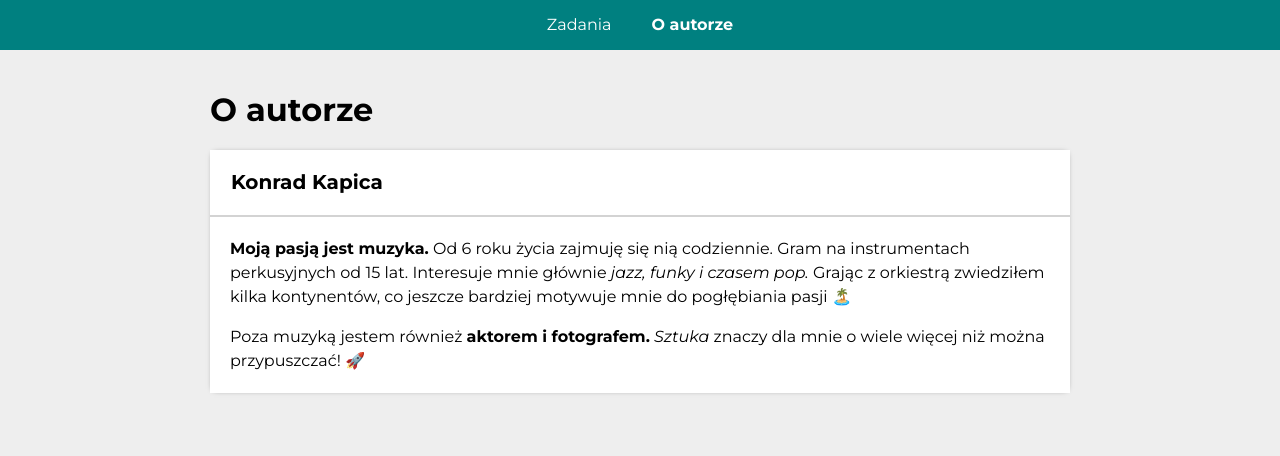
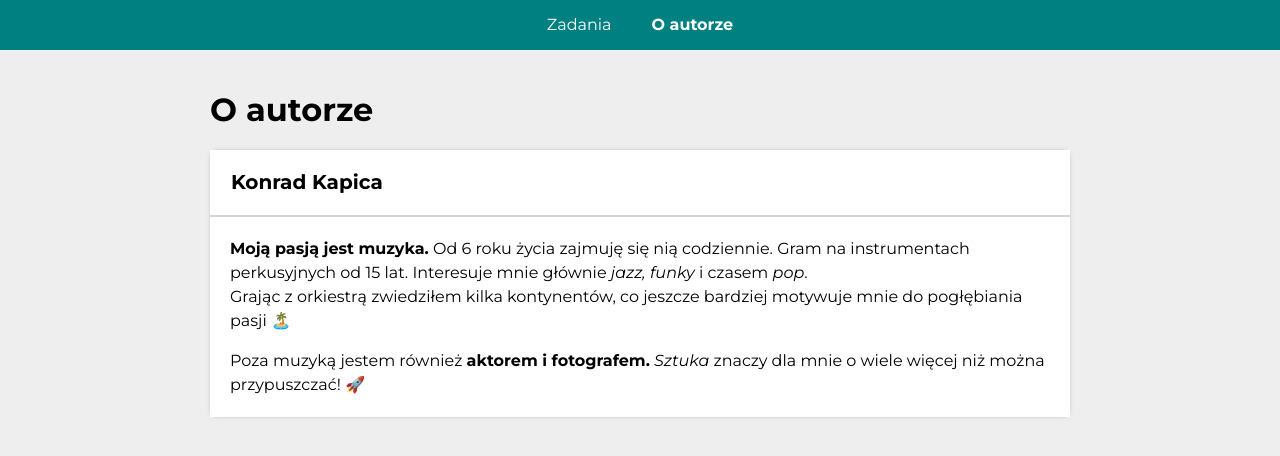
Before and after one commit to konradkapica/todo-list-react, a React (Create React App) app: page /#/autor in a window 1280 px wide. Shown: the top 456 px of the page. Built offline with nearby package versions, Linux system fonts and the light colour scheme.

Commit message:
text formatted

```diff
--- a/src/features/author/AuthorPage.js
+++ b/src/features/author/AuthorPage.js
@@ -12,7 +12,7 @@ function AuthorPage() {
                 body={
                     <>
                         <Paragraph>
-                            <strong>Moją pasją jest muzyka.</strong> Od 6 roku życia zajmuję się nią codziennie. Gram na instrumentach perkusyjnych od 15 lat. Interesuje mnie głównie <i>jazz, funky i czasem pop.</i> Grając z orkiestrą zwiedziłem kilka kontynentów, co jeszcze bardziej motywuje mnie do pogłębiania pasji 🏝️
+                            <strong>Moją pasją jest muzyka.</strong> Od 6 roku życia zajmuję się nią codziennie. Gram na instrumentach perkusyjnych od 15 lat. Interesuje mnie głównie <i>jazz, funky</i> i czasem <i>pop</i>.<br />Grając z orkiestrą zwiedziłem kilka kontynentów, co jeszcze bardziej motywuje mnie do pogłębiania pasji 🏝️
                         </Paragraph>
                         <LastParagraph>
                             Poza muzyką jestem również <strong>aktorem i fotografem.</strong> <em>Sztuka</em> znaczy dla mnie o wiele więcej niż można przypuszczać! 🚀
```
